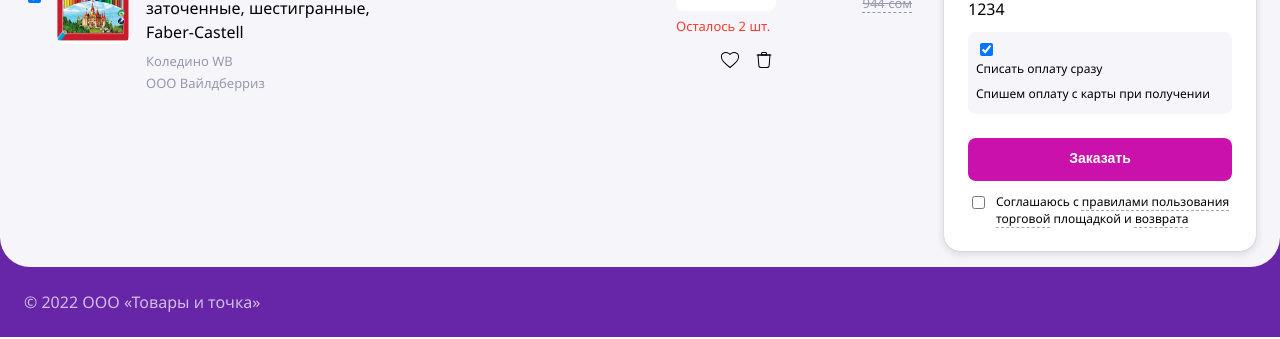
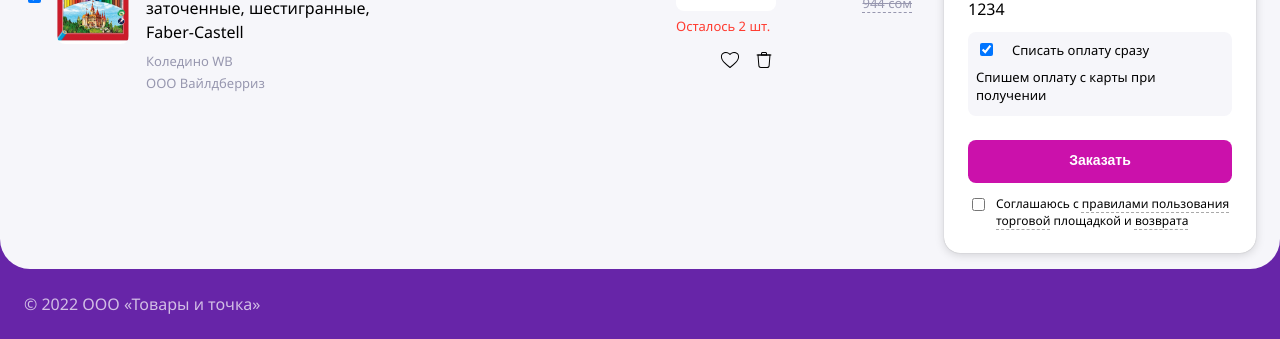
Before and after one commit to Ave-Mari/WB-Frontend, a website built with Vite: page index.html in a window 1280 px wide. Shown: the part 587-926 px from the top of the page. Built offline with nearby package versions, Linux system fonts and the light colour scheme; files whose address does not match are found by name.

Commit message:
add styles to checkbox in payment block

```diff
--- a/styles/payment/payment.css
+++ b/styles/payment/payment.css
@@ -67,7 +67,13 @@
   gap: 8px;
   border-radius: 8px;
   background: #f6f6fa;
-  font-size: 12px;
+  font-size: 13px;
+}
+
+.checkbox-and-text-wrapper {
+  display: flex;
+  gap: 16px;
+  align-items: center;
 }
 
 .delivery-to {
```
